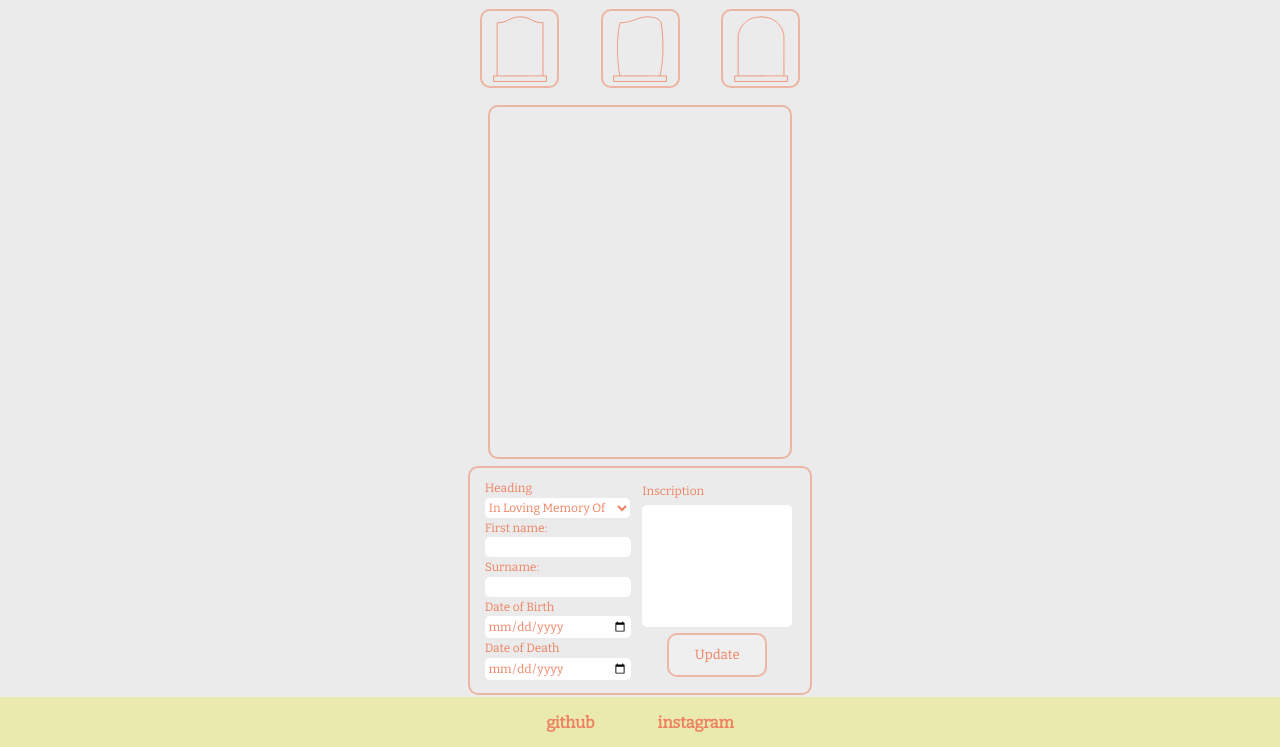
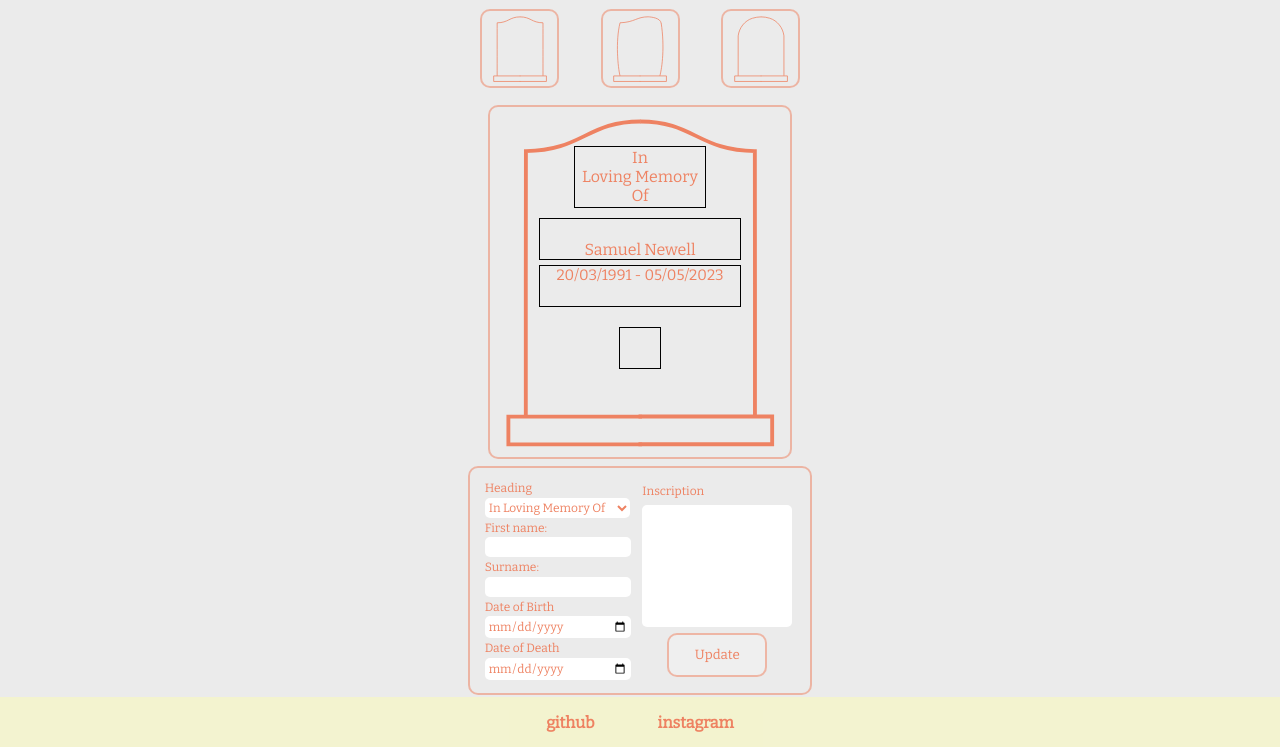
Before and after one commit to Newellso1/Headstone-Tool, a plain HTML site: page index.html in a window 1280 px wide. Shown: the part 53-800 px from the top of the page. Drawn offline with nearby package versions, Linux system fonts and the light colour scheme.

Commit message:
Formatted the headstone display
Formatted the divs that will display the information inputted by the user

```diff
--- a/index.html
+++ b/index.html
@@ -28,14 +28,20 @@
                 <img src="images/roundtop.svg" alt="" style="width:70px;height:70px;">
             </div>
         </div>
-        <div class="headstone"></div>
+        <div class="headstone ogeeBackground">
+            <div class="headstoneHeading">In </br>Loving Memory Of</div>
+            <div class="headstoneName">Samuel Newell</div>
+            <div class="headstoneDates">20/03/1991 - 05/05/2023</div>
+            <div class="headstoneInscription"></div>
+        </div>
         <div class="information">
             <div class="informationLeft">
                 <label for="headings">Heading</label>
                 <select name="headings" id="headings">
                     <option value="inLovingMemoryOf">In Loving Memory Of</option>
                     <option value="preciousMemoriesOf">Precious Memories Of</option>
-                    <option value="treasuredMemoriesOf">Treasured Memories</option>
+                    <option value="treasuredMemoriesOf">Treasured Memories Of</option>
+                    <option value="MOT">M.O.T.</option>
                 </select>
                 <label for="fname">First name:</label>
                 <input type="text" id="fname" name="fname">
--- a/styles.css
+++ b/styles.css
@@ -37,7 +37,7 @@ body {
 }
 
 .footer {
-    background-color: #eaeaae;
+    background-color: #eaeaae95;
 }
 
 .footer ul li {
@@ -90,6 +90,10 @@ body {
 .headstone {
     border: 2px solid #ee826285;
     border-radius: 10px;
+    display: flex;
+    flex-direction: column;
+    justify-content: center;
+    align-items:center;
     width: 300px;
     height: 350px;
 }
@@ -188,3 +192,56 @@ body {
 .roundTopBackground {
     background-image: url(images/roundtop.svg);
 }
+
+/* Formatting the divs that will display the inputted information */
+
+.headstoneHeading {
+    display: flex;
+    justify-content: center;
+    align-items: center;
+    width: 130px;
+    height: 60px;
+    border: 1px solid black;
+    margin: 0 0 10px 0;
+    text-align: center;
+}
+
+.headstoneName {
+    display: flex;
+    justify-content: center;
+    align-items: flex-end;
+    width: 200px;
+    height: 40px;
+    border: 1px solid black;
+    margin: 0 0 5px 0;
+    text-align: center;
+    text-transform: capitalize;
+
+
+
+}
+
+.headstoneDates {
+    display: flex;
+    justify-content: center;
+    align-items: flex-start;
+    width: 200px;
+    height: 40px;
+    border: 1px solid black;
+    margin: 0 0 20px 0;
+    text-align: center;
+    font-size: 15px;
+
+}
+
+.headstoneInscription {
+    display: flex;
+    justify-content: center;
+    align-items: center;
+    width: 40px;
+    height: 40px;
+    border: 1px solid black;
+    margin: 0 0 50px 0;
+    text-align: center;
+
+}
```
